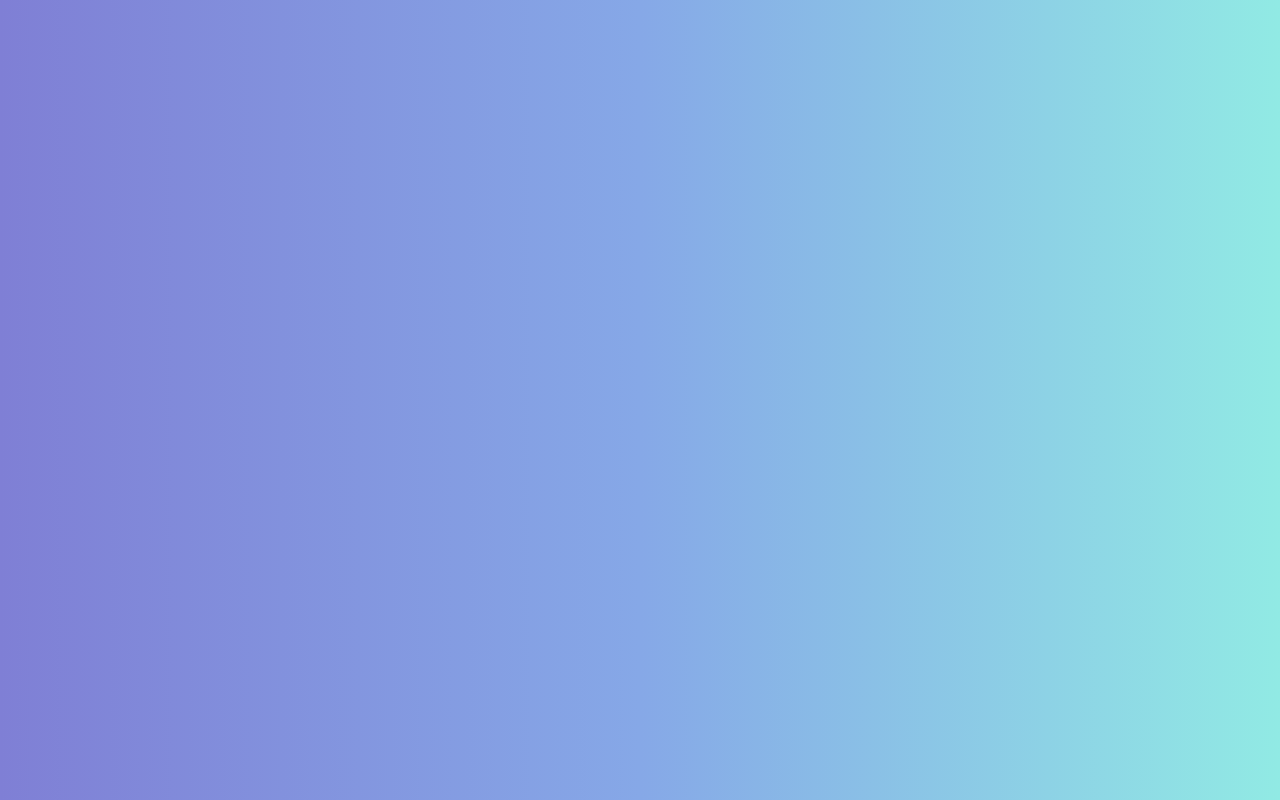
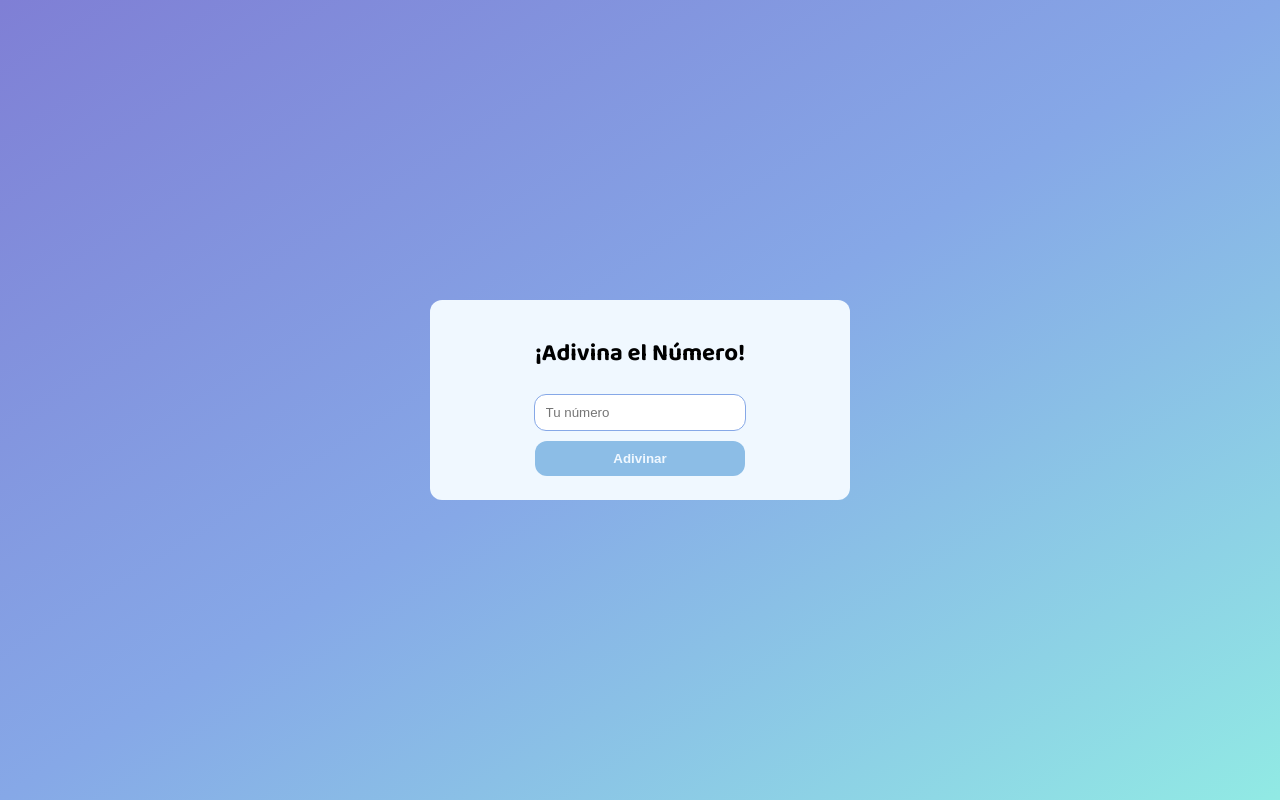
Before and after one commit to manguito-blue-education/IntroToWeb, a plain HTML site: page index.html in a window 1280 px wide. Drawn offline with Linux system fonts and the light colour scheme.

Commit message:
Added styles

```diff
--- a/index.html
+++ b/index.html
@@ -4,13 +4,18 @@
 <head>
   <meta charset="UTF-8">
   <meta name="viewport" content="width=device-width, initial-scale=1.0">
+  <link href="https://fonts.googleapis.com/css?family=Baloo+Da+2:400,700&display=swap" rel="stylesheet">
   <link rel="stylesheet" href="styles.css">
   <title>Adivina el Número</title>
 </head>
 
 <body>
   <main>
-
+    <section class="card">
+      <h1>¡Adivina el Número!</h1>
+      <input type="text" class="user_num" placeholder="Tu número">
+      <button>Adivinar</button>
+    </section>
   </main>
 </body>
 
--- a/styles.css
+++ b/styles.css
@@ -1,9 +1,55 @@
 body {
   margin: 0;
+  font-family: "Baloo Da 2" ;
+}
+
+button {
+  border: none;
+  background-color: #8cbde6;
+  color: aliceblue;
+  font-weight: bold;
+  width: 50%;
+  margin: 10px;
+  padding: 10px;
+  border-radius: 12px;
+  cursor: pointer;
+}
+
+button:hover{
+  background-color: #7f7fd5;
+}
+
+button:active{
+  background: #535391;
 }
 
 main {
   width: 100vw;
   height: 100vh;
-  background: linear-gradient(to right, #7f7fd5, #86a8e7, #91eae4);
+  display: flex;
+  align-items: center;
+  justify-content: center;
+  background: linear-gradient(to bottom right, #7f7fd5, #86a8e7, #91eae4);
 }
+
+
+.card {
+  width: 50%;
+  height: 200px;
+  border-radius: 12px;
+  min-width: 420px;
+  max-width: 420px;
+  background-color: aliceblue;
+  display: flex;
+  flex-direction: column;
+  align-items: center;
+  justify-content: center;
+}
+
+.user_num {
+  display: block;
+  width: 45%;
+  padding: 10px 2.5%;
+  border-radius: 12px;
+  border: solid 1px #86a8e7;
+}
```
